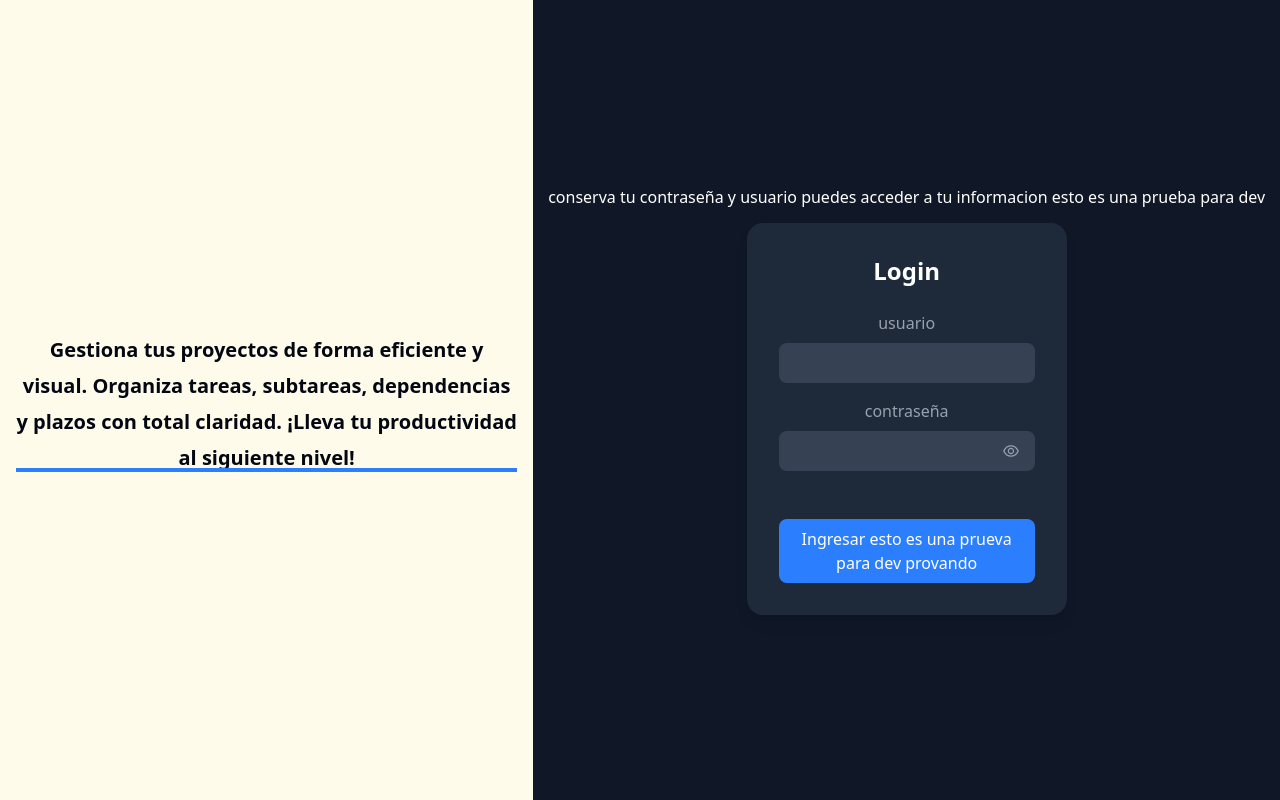
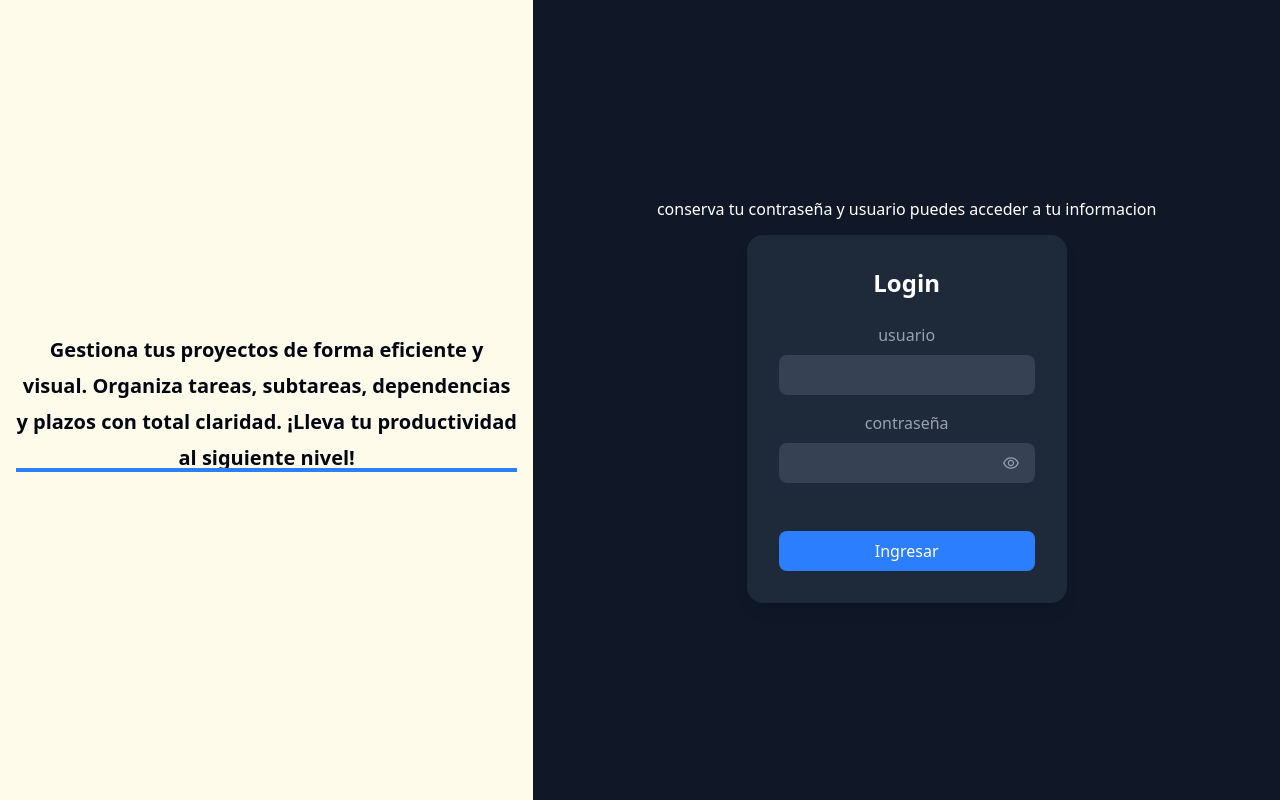
Before and after one commit to imperio8234/appGrantt, a React (Vite) app: page / in a window 1280 px wide. Built offline with nearby package versions, Linux system fonts and the light colour scheme.

Commit message:
implementacion

```diff
--- a/src/components/auth/login.tsx
+++ b/src/components/auth/login.tsx
@@ -42,7 +42,7 @@ const Login: React.FC<loginPprops> = ({ setUser }) => {
         </p>
       </div>
       <div className="w-full md:w-7/12 flex items-center justify-center flex-col gap-3.5 text-1xl text-white bg-gray-900 h-full ">
-        <p>conserva tu contraseña y usuario puedes acceder a tu informacion esto es una prueba para dev</p>
+        <p>conserva tu contraseña y usuario puedes acceder a tu informacion</p>
         <form
           onSubmit={handleSubmit}
           className="bg-gray-800 p-8 rounded-2xl shadow-lg w-80"
@@ -78,7 +78,7 @@ const Login: React.FC<loginPprops> = ({ setUser }) => {
             type="submit"
             className="cursor-pointer w-full bg-blue-500 text-white p-2 rounded-lg hover:bg-blue-600 transition"
           >
-            Ingresar esto es una prueva para dev provando
+            Ingresar
           </button>
         </form>
       </div>
```
